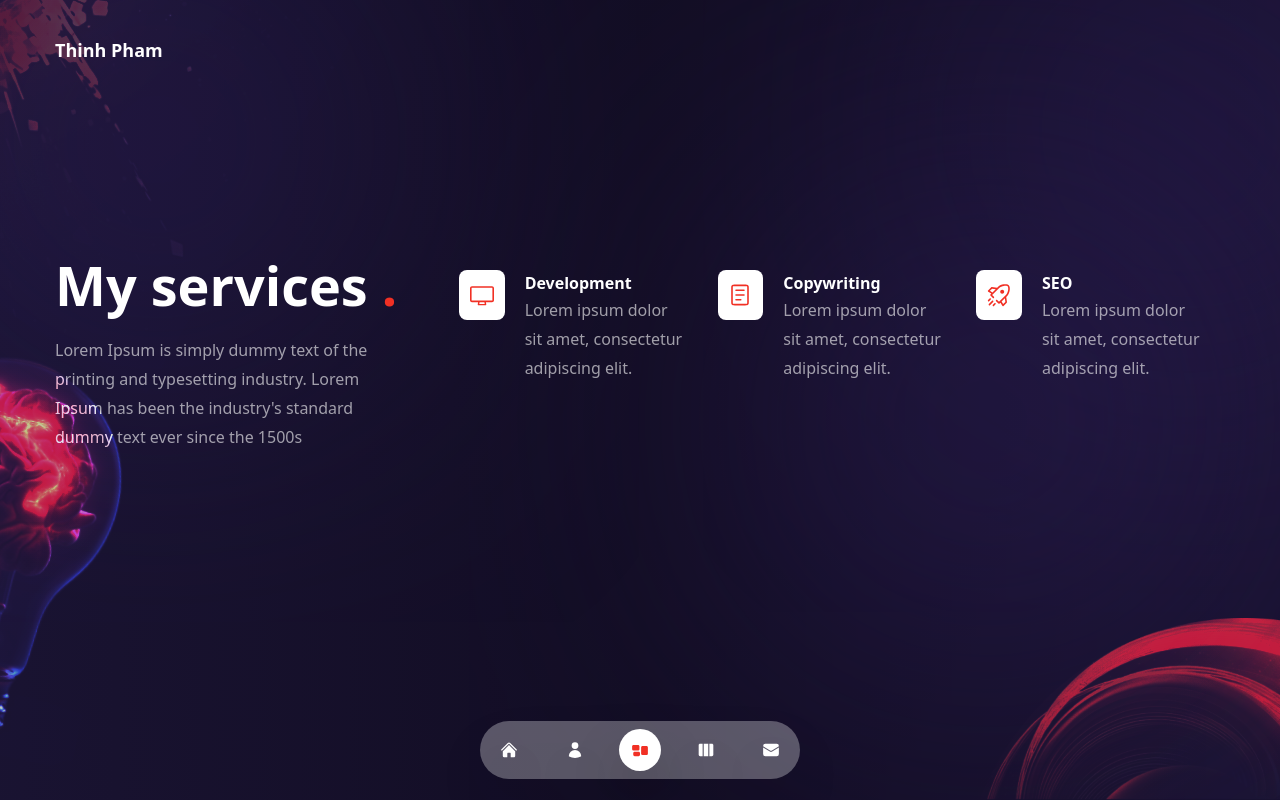
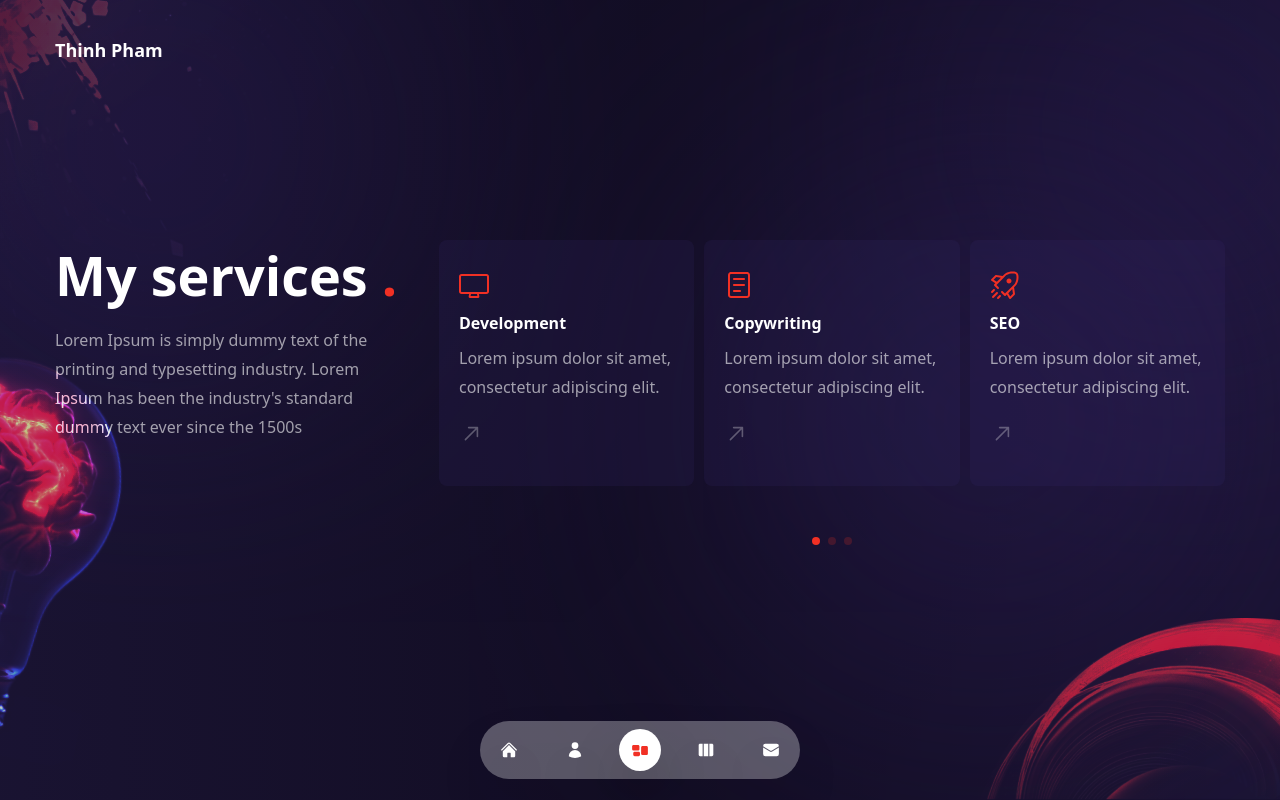
Before and after one commit to thinhpham311-dev/portfolio-profile, a Next.js app: page /service in a window 1280 px wide. Built offline with nearby package versions, Linux system fonts and the light colour scheme; some icons are missing.

Commit message:
update code

```diff
--- a/components/ServiceSlider.js
+++ b/components/ServiceSlider.js
@@ -1,4 +1,4 @@
-import { RxCrop, RxPencil2, RxDesktop, RxReader, RxRocket } from "react-icons/rx"
+import { RxDesktop, RxReader, RxRocket, RxArrowTopRight } from "react-icons/rx"
 
 // Import Swiper React components
 import { Swiper, SwiperSlide } from 'swiper/react';
@@ -25,7 +25,17 @@ const ServiceData = [
     icon: <RxRocket />,
     title: 'SEO',
     description: 'Lorem ipsum dolor sit amet, consectetur adipiscing elit.',
-  }
+  },
+  {
+    icon: <RxReader />,
+    title: 'Copywriting',
+    description: 'Lorem ipsum dolor sit amet, consectetur adipiscing elit.',
+  },
+  {
+    icon: <RxRocket />,
+    title: 'SEO',
+    description: 'Lorem ipsum dolor sit amet, consectetur adipiscing elit.',
+  },
 ];
 
 const ServiceSlider = () => {
@@ -42,25 +52,28 @@ const ServiceSlider = () => {
         },
         768: {
           slidesPerView: 2,
-          spaceBetween: 30
+          spaceBetween: 10
         },
         1024: {
           slidesPerView: 3,
-          spaceBetween: 30
+          spaceBetween: 10
         },
       }}
       freeMode={true}
       pagination={{ clickable: true }}
       modules={[Pagination]}
-      className="h-[200px] sm:h-[260px]"
+      className="h-[200px] sm:h-[320px]"
     >
       {
         ServiceData.map((item, index) => <SwiperSlide key={index}>
-          <div className="flex gap-x-5">
-            <div className="bg-white h-[50px] w-[50px] text-2xl text-accent flex items-center justify-center rounded-lg">{item.icon}</div>
-            <div className="w-[calc(100%-50px)]">
-              <strong >{item.title}</strong>
+          <div className="bg-[rgba(65,47,123,0.15)] p-5 rounded-lg xl:block flex">
+            <div className=" text-3xl w-[50px] xl:w-[auto] h-[50px] flex items-center text-accent rounded-lg">{item.icon}</div>
+            <div className="xl:w-full w-[calc(100%-74px)]">
+              <h5 className="h5 font-bold mb-2">{item.title}</h5>
               <p>{item.description}</p>
+            </div>
+            <div className="text-2xl xl:py-5 text-white/30 hover:text-accent transition-all duration-300">
+              <RxArrowTopRight/>
             </div>
           </div>
         </SwiperSlide>)
--- a/pages/about/index.js
+++ b/pages/about/index.js
@@ -77,15 +77,15 @@ const About = () => {
         <Circles/>
     <div className="container mx-auto px-5 flex flex-col xl:items-start items-center xl:flex-row xl:gap-x-10 gap-x-4">
       <div className="flex flex-col justify-center h-[230px] xl:mt-5">
-        <h1 className="h1 xl:text-left">I'm <br /> <span className="text-accent">Web Developer</span></h1>
-        <p className="xl:text-left w-full xl:max-w-[84%]"> I'm a Web Developer with my experience developing the website. I can use my knowledge and skills to increase aesthetics and increase user experience. </p>
+        <motion.h1 className="h1 xl:text-left" variants={fadeIn('down', 0.2)} initial="hidden" animate="show" exit="hidden">I'm <br /> <span className="text-accent">Web Developer</span></motion.h1>
+        <motion.p className="xl:text-left w-full xl:max-w-[84%]" variants={fadeIn('down', 0.3)} initial="hidden" animate="show" exit="hidden"> I'm a Web Developer with my experience developing the website. I can use my knowledge and skills to increase aesthetics and increase user experience. </motion.p>
       </div>
 
       <div className='flex flex-col w-full xl:max-w-[48%] h-[calc(100%-230px)]'>
-        <div className="  text-white  h-[50px] mb-3 flex items-center xl:justify-start justify-center xl:gap-x-8 lg:gap-x-6 gap-x-4">
+        <motion.div variants={fadeIn('down', 0.4)} initial="hidden" animate="show" exit="hidden" className="  text-white  h-[50px] mb-3 flex items-center xl:justify-start justify-center xl:gap-x-8 lg:gap-x-6 gap-x-4">
           {aboutData.map((item, indexItem) => <div key={indexItem} onClick={() => setIndex(indexItem)} className={`${index === indexItem && "text-accent after:!bg-accent after:w-full after:transition-all after:duration-300"} cursor-pointer capitalize xl:text-lg relative after:w-8 after:h-[2px] after:bg-white after:absolute after:-bottom-1 after:left-0`}>{item.title}</div>)}
-        </div>
-        <div className='h-[calc(100%-60px)] xl:h-full overflow-y-auto'>
+        </motion.div>
+        <motion.div variants={fadeIn('down', 0.5)} initial="hidden" animate="show" exit="hidden" className='h-[calc(100%-60px)] xl:h-full overflow-y-auto'>
           <div className=' flex flex-col xl:gap-y-8 gap-y-2'>
             {aboutData[index].info.map((item, indexItem) => <div key={indexItem} className='mx-auto xl:mx-0 flex-1 flex-col md:flex-row max-w-max text-white/60'>
               <h3 className="capitalize mb-2">{item.title}</h3>
@@ -97,7 +97,7 @@ const About = () => {
               </div>
             </div>)}
           </div>
-        </div>
+        </motion.div>
       </div>
     </div>
   </div>;
--- a/pages/service/index.js
+++ b/pages/service/index.js
@@ -12,7 +12,7 @@ const Services = () => {
           <h2 className="h2">My services <span className="text-accent">.</span></h2>
           <p className="mb-4 max-w-[400px] mx-auto lg:mx-0">Lorem Ipsum is simply dummy text of the printing and typesetting industry. Lorem Ipsum has been the industry's standard dummy text ever since the 1500s</p>
         </div>
-        <div className="w-full xl:w-[calc(100%-30vw)] p-5">
+        <div className="w-full xl:w-[calc(100%-30vw)]">
           <ServiceSlider/>
         </div>
       </div>
```
